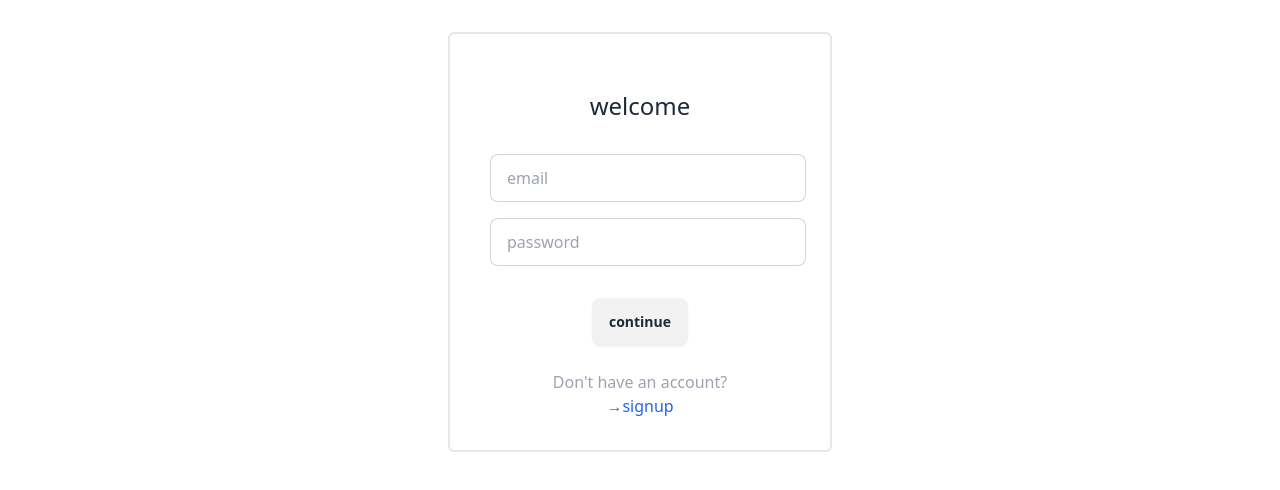
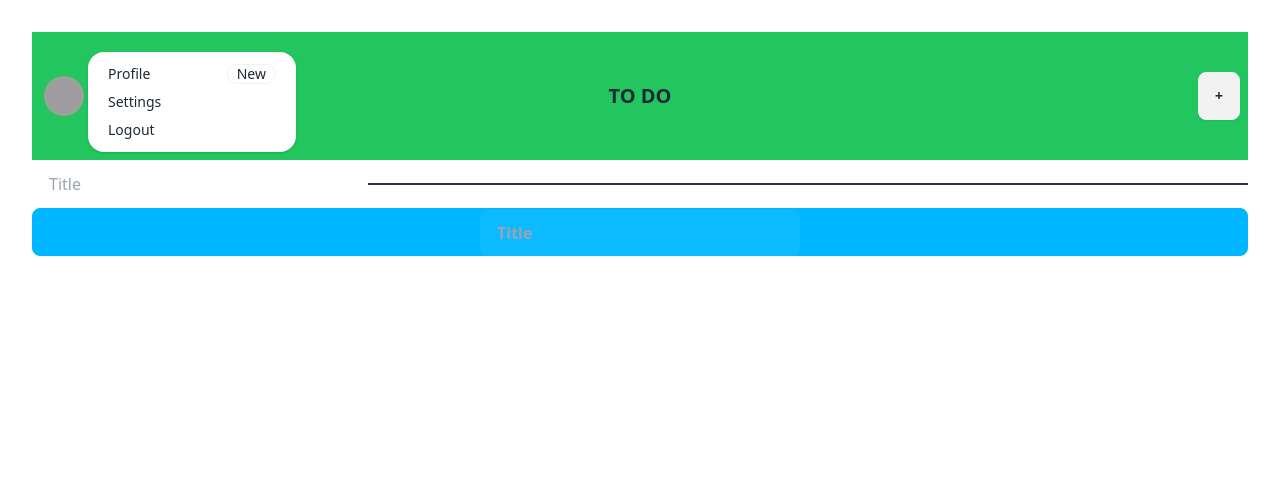
Before and after one commit to Matsumae-lab-dev/teamB, a React (Vite) app: page /todo in a window 1280 px wide. Before the commit this address led to /. Shown: the top 490 px of the page. Built offline with nearby package versions, Linux system fonts and the light colour scheme; no server answers; grey boxes are pictures that could not be loaded.

Commit message:
add text

```diff
--- a/src/components/Button.tsx
+++ b/src/components/Button.tsx
@@ -1,7 +1,9 @@
 export default function Button() {
   return (
     <div>
-     <button className='btn btn-block btn-info'>Button</button>
+     <button className='btn btn-block btn-info'>
+     <input type="text" placeholder="Title" className="input input-ghost w-full max-w-xs" />
+      </button>
     </div>
   )
 }
--- a/src/components/Todolist.tsx
+++ b/src/components/Todolist.tsx
@@ -1,7 +1,9 @@
 export default function TodoList() {
   return (
     <div className="flex flex-col w-full">
-      <div className="divider divider-start divider-neutral">Neutral</div>
+      <div className="divider divider-start divider-neutral">
+      <input type="text" placeholder="Title" className="input input-ghost w-full max-w-xs" />
+      </div>
     </div>
   );
 }
--- a/src/pages/Todo.tsx
+++ b/src/pages/Todo.tsx
@@ -2,6 +2,9 @@ import { useNavigate } from 'react-router-dom';
 import { useCookies } from 'react-cookie';
 import { useEffect, useState } from 'react';
 import axios from 'axios';
+import Button from "../components/Button";
+import Header from "../components/Header";
+import TOdolist from "../components/Todolist";
 
 export default function Todo() {
   const [data, setData] = useState([]);
@@ -9,9 +12,9 @@ export default function Todo() {
   const navigate = useNavigate()
 
   useEffect(() => {
-    if (!cookies.token) {
+    /*if (!cookies.token) {
       navigate('/')
-    }
+    }*/
     const fetchData = async () => {
       try {
         const response = await axios.get('http://localhost:8080/auth/todo', {
@@ -42,13 +45,17 @@ export default function Todo() {
 
   return (
     <>
-      <div className="bg-[#AAD9BB] flex justify-around">
-        <h2 className="text-4xl" >TO DO</h2>
-        <button className="btn m-2" onClick={() => navigate('/new')}>  +  </button>
-        <button onClick={logout}>logout</button>
-        <div>
-        </div>
-      </div>
+    <>
+    <div className="header">
+      <Header />
+    </div>
+    </>
+    <div className="list">
+      <TOdolist />
+    </div>
+    <div className="button">
+      <Button />
+    </div>
     </>
   );
 }
```
